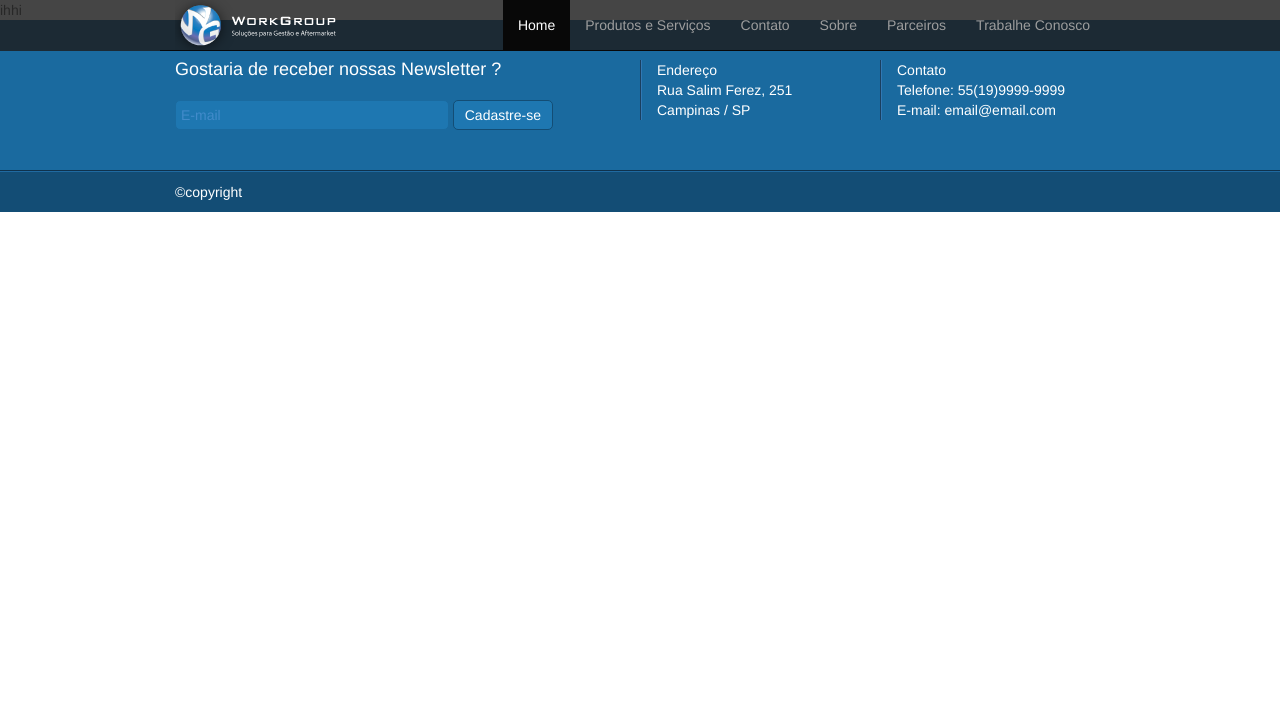
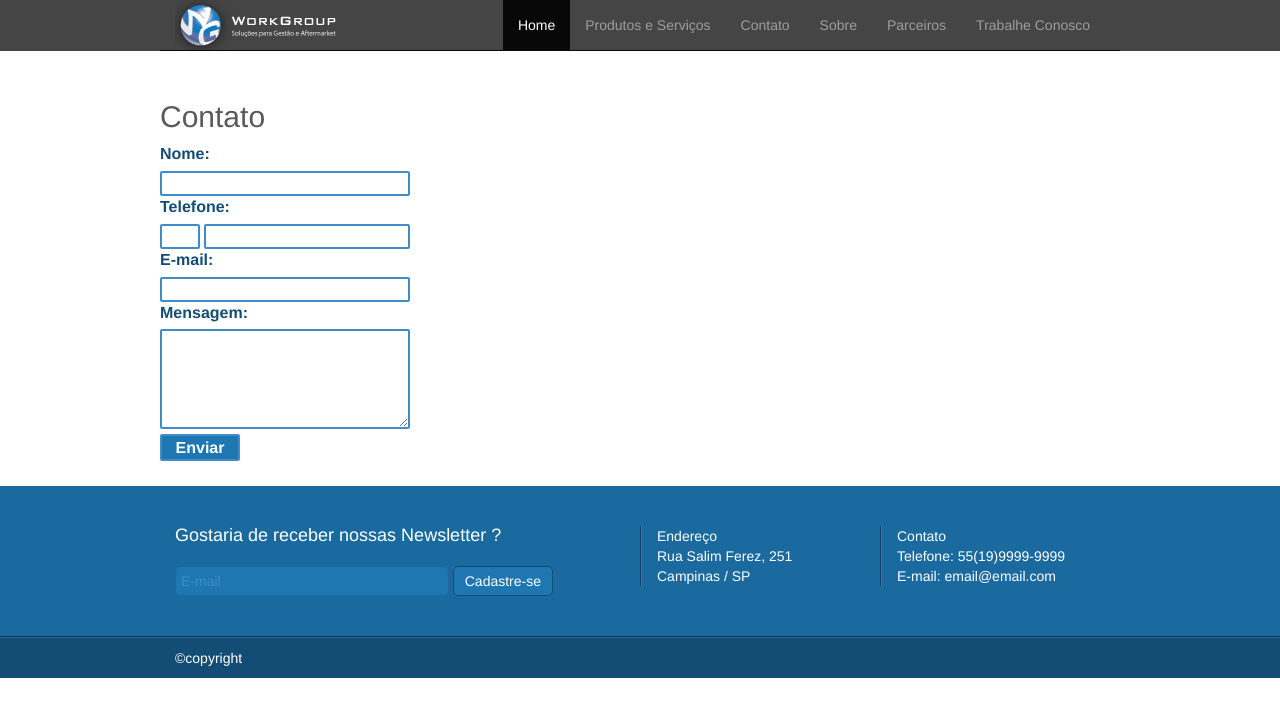
Before and after one commit to hugohiroshi/www.workg.com.br, a CakePHP app: template app/View/Contatos/index.ctp in a window 1280 px wide. Shown: the top 717 px of the page. Run offline with PHP 8.4 and a stand-in for CakePHP, Linux system fonts and the light colour scheme; the template is opened without the code that fills it, so the values that code supplies are empty; some libraries are stand-ins or nearby versions.

Commit message:
Commit #28
Criação da estrutura Html e CSS da página de contato.

```diff
--- a/app/View/Contatos/index.ctp
+++ b/app/View/Contatos/index.ctp
@@ -1 +1,17 @@
-ihhi
+<div class="main-container">
+    <div class="form_contato">
+        <h2>Contato</h2>
+        <form action="ContatosController.php" method="post">
+            <label>Nome:</label><br />
+            <input type="text" name="nome" /><br />
+            <label>Telefone:</label><br />
+            <input class="campo_ddd" type="text" name="ddd" />
+            <input class="campo_telefone" type="text" name="telefone" /><br />
+            <label>E-mail:</label><br />
+            <input type="text" name="email" /><br />
+            <label>Mensagem:</label><br />
+            <textarea class="campo_mensagem"></textarea><br />
+            <input class="btn_contato" type="submit" name="enviar" value="Enviar" /><br />
+        </form>
+    </div>
+</div>
--- a/app/View/Pages/home.ctp
+++ b/app/View/Pages/home.ctp
@@ -44,7 +44,7 @@
 <!-- TERMINA CARROSSEL -->
 
 
-<div class="main-container conteudo">
+<div class="conteudo main-container">
     <div class="content-texto-home col-md-7">
         <h1>A WorkGroup</h1>
         <div class="content-texto-workgroup">
--- a/app/webroot/css/workg-style.css
+++ b/app/webroot/css/workg-style.css
@@ -14,6 +14,10 @@
    /* alinhar menu acima de 992px para direita */
    .navbar-nav{
        float: right;
+   }
+   /* ajustar a margin left do box-feed quando o site não esta responsivo */
+   #box-feed{
+       margin-left: 40px;
    }
 }
 
@@ -69,12 +73,10 @@
 }
 
 
-
 /* CONTEUDO DA PAGINA HOME */
 
 .conteudo{
-    padding-right: 15px;
-    padding-left: 15px;
+    padding:30px 15px 0px 15px;
 }
 
 .content-texto-home{
@@ -116,7 +118,8 @@
 /* conteudo do box de feed de noticias do blog workmotor */
 #box-feed {
     width:300px;
-    margin:5px 0 5px 0;
+    margin-top:5px;
+    margin-bottom:5px;
     border: 2px solid #dddddd;
     border-radius: 5px;
     position: relative;
@@ -181,6 +184,77 @@
 }
 
 /* TERMINA CONTEUDO DA PAGINA HOME */
+
+
+/* COMEÇA PAGINA CONTATO */
+.form_contato{
+    margin-top: 100px;
+}
+
+.form_contato label{
+    color: #134d75;
+    font-size: 16px;
+}
+
+.form_contato input{
+    height: 25px;
+    width: 250px;
+    border-radius: 2px;
+    border-style: solid;
+    border-color: #428bca;
+}
+
+.form_contato input:focus {
+    outline: none;
+}
+
+.form_contato input:hover{
+    border: 2px solid #134d75;
+    border-radius: 2px;
+}
+
+.form_contato .campo_ddd{
+    width: 40px;
+}
+
+.form_contato .campo_telefone{
+    width: 206px;
+}
+
+
+.form_contato .campo_mensagem{
+    width: 250px;
+    height: 100px;
+    border:2px solid #428bca;
+    border-radius: 2px;
+}
+
+.form_contato textarea:focus{
+    outline:none;
+}
+
+.form_contato .campo_mensagem:hover{
+    border: 2px solid #134d75;
+    border-radius: 2px;
+}
+
+.form_contato .btn_contato{
+    width: 80px;
+    height: 27px;
+    margin-bottom: 25px;
+    color: #fff;
+    font-size: 16px;
+    font-weight: bold;
+    background: #1e77b1;
+    border: 2px solid #428bca;
+}
+
+.form_contato .btn_contato:hover{
+    background: #428bca;
+    border: 2px solid #134d75;
+}
+
+/* TERMINA PAGINA CONTATO */
 
 /* FOOTER */
 #footer2{
```
Also changed, not shown: app/Controller/ContatosController.php (line endings or trailing spaces).
